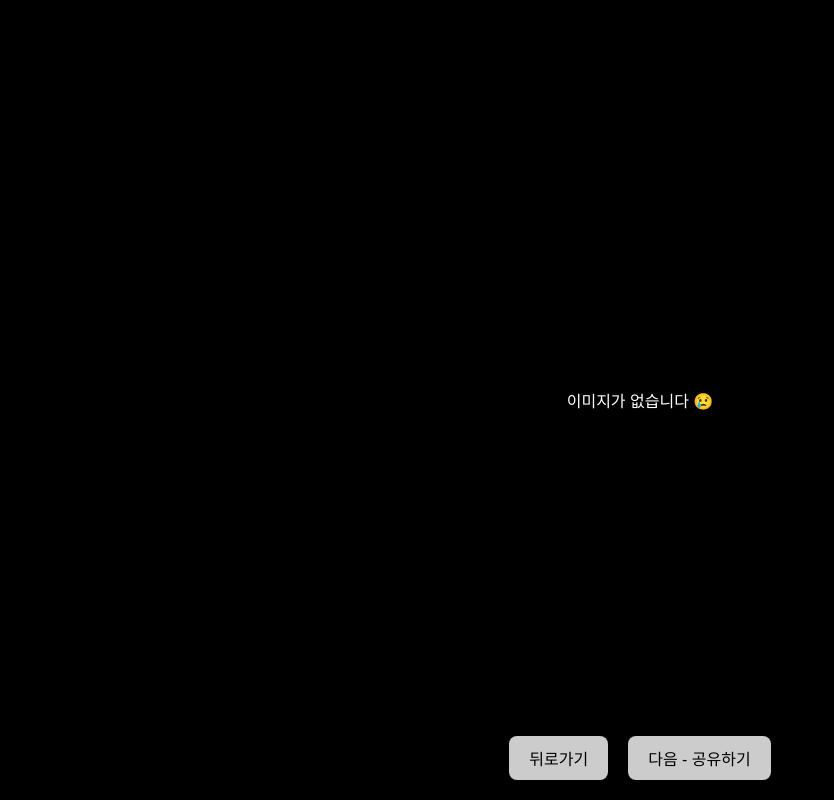
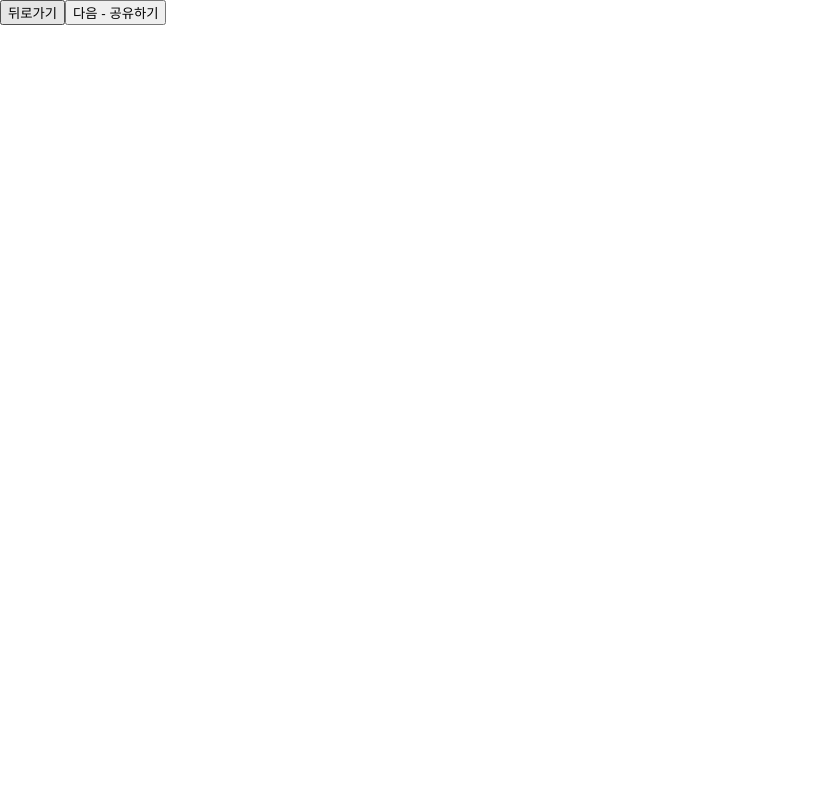
Before and after one commit to xeon-243859/ppongtok-app, a React (Vite) app: page /preview in a window 1280 px wide. Shown: the whole page, without its empty margins (0-834 px from the left). Built offline with nearby package versions, Linux system fonts and the light colour scheme.

Commit message:
🔁 기존 구조 유지 + 자막 120초 흐름 + 이미지/영상 30초 제한

```diff
--- a/src/pages/PreviewPage.css
+++ b/src/pages/PreviewPage.css
@@ -1,52 +1,3 @@
-.preview-page {
-  position: relative;
-  width: 100%;
-  height: 100vh;
-  overflow: hidden;
-}
-
-.media-box {
-  width: 100%;
-  height: 100%;
-  position: relative;
-}
-
-.media-display {
-  width: 100%;
-  height: 100%;
-  object-fit: cover;
-}
-
-.media-fallback {
-  width: 100%;
-  height: 100%;
-  display: flex;
-  justify-content: center;
-  align-items: center;
-  background-color: #000;
-  color: #fff;
-}
-
-.button-box {
-  position: absolute;
-  bottom: 20px;
-  width: 100%;
-  display: flex;
-  justify-content: center;
-  gap: 20px;
-  z-index: 10;
-}
-
-button {
-  padding: 10px 20px;
-  font-size: 1rem;
-  border: none;
-  border-radius: 8px;
-  cursor: pointer;
-  background-color: rgba(255, 255, 255, 0.8);
-}
-
-/* 자막 박스 */
 .scrolling-message-box {
   position: absolute;
   top: 5%;
@@ -55,7 +6,6 @@ button {
   z-index: 10;
 }
 
-/* 자막 애니메이션: 30초 */
 .scrolling-message {
   display: inline-block;
   white-space: nowrap;
@@ -63,7 +13,7 @@ button {
   color: white;
   text-shadow: 1px 1px 2px black;
   padding-left: 100%;
-  animation: scrollMessage 30s linear forwards;
+  animation: scrollMessage 120s linear forwards; /* ✅ 120초 흐름 */
 }
 
 @keyframes scrollMessage {
--- a/src/pages/PreviewPage.jsx
+++ b/src/pages/PreviewPage.jsx
@@ -22,18 +22,26 @@ const PreviewPage = () => {
     }
   }, []);
 
-  // 이미지 순차 전환 - 5초마다, 계속 순환
+  // 이미지 5초마다 순차 전환 → 30초 후 정지
   useEffect(() => {
-    if (!Array.isArray(selectedImages) || selectedImages.length === 0) return;
+    if (!selectedImages || selectedImages.length === 0 || selectedVideo) return;
     let index = 0;
     setCurrentImageIndex(index);
-    const displayNext = () => {
+
+    const interval = setInterval(() => {
       index = (index + 1) % selectedImages.length;
       setCurrentImageIndex(index);
+    }, 5000);
+
+    const timeout = setTimeout(() => {
+      clearInterval(interval);
+    }, 30000); // 30초 후 정지
+
+    return () => {
+      clearInterval(interval);
+      clearTimeout(timeout);
     };
-    const timer = setInterval(displayNext, 5000); // 5초 간격 반복
-    return () => clearInterval(timer);
-  }, [selectedImages]);
+  }, [selectedImages, selectedVideo]);
 
   return (
     <div className="preview-page">
@@ -43,8 +51,8 @@ const PreviewPage = () => {
           <div className="scrolling-message">{message}</div>
         </div>
 
-        {/* 배경: 영상이 있으면 영상, 아니면 이미지 순환 */}
-        {selectedVideo ? (
+        {/* 영상이 선택되었을 경우 → 영상만 출력 */}
+        {selectedVideo && selectedVideo !== "null" ? (
           <video
             src={selectedVideo}
             autoPlay
@@ -58,16 +66,12 @@ const PreviewPage = () => {
             }}
           />
         ) : (
-          Array.isArray(selectedImages) &&
-          selectedImages.length > 0 &&
-          selectedImages[currentImageIndex] ? (
+          selectedImages.length > 0 && (
             <img
               src={selectedImages[currentImageIndex]}
               alt="preview"
               className="media-display"
             />
-          ) : (
-            <div className="media-fallback">이미지가 없습니다 😢</div>
           )
         )}
       </div>
```
